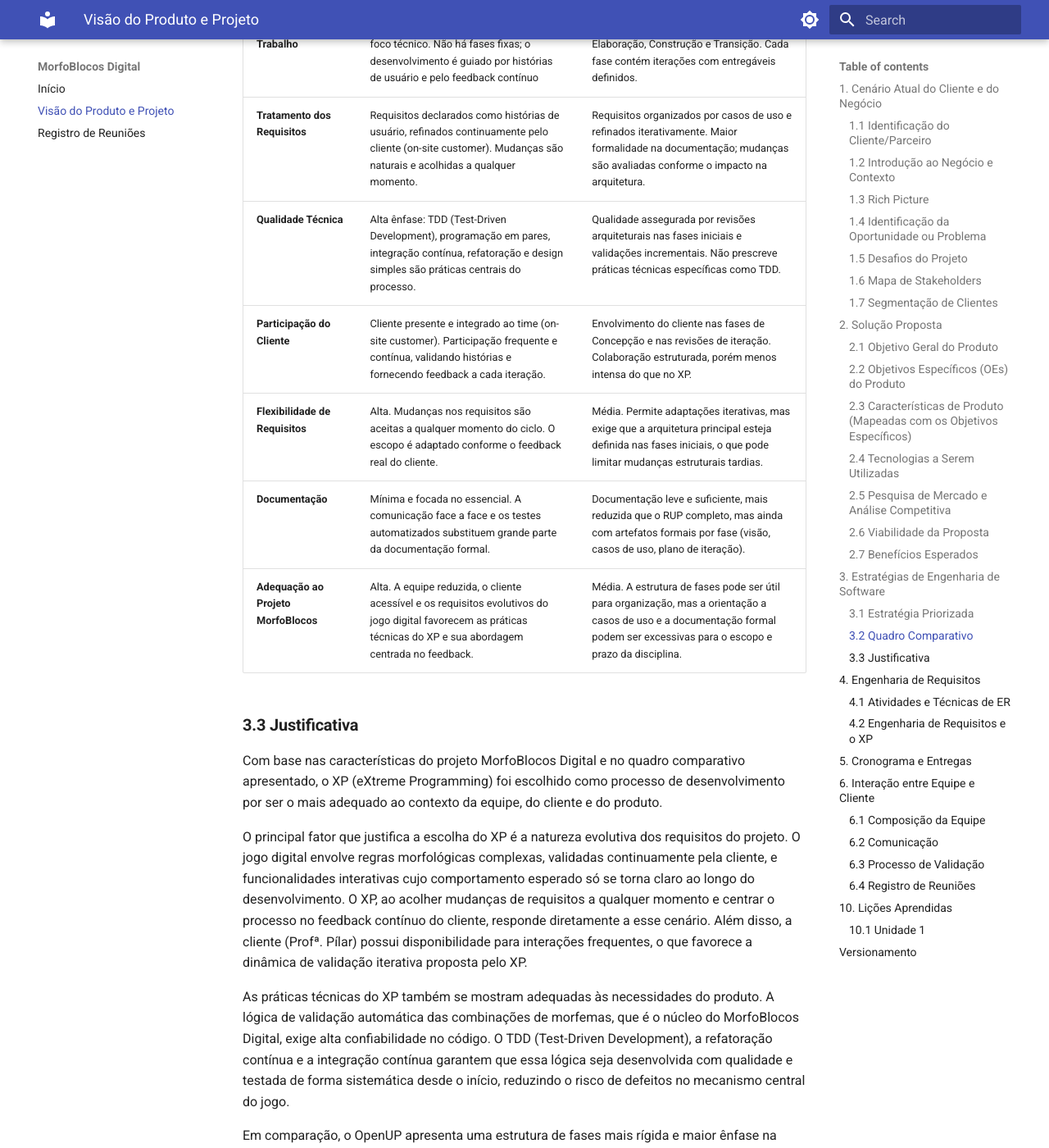
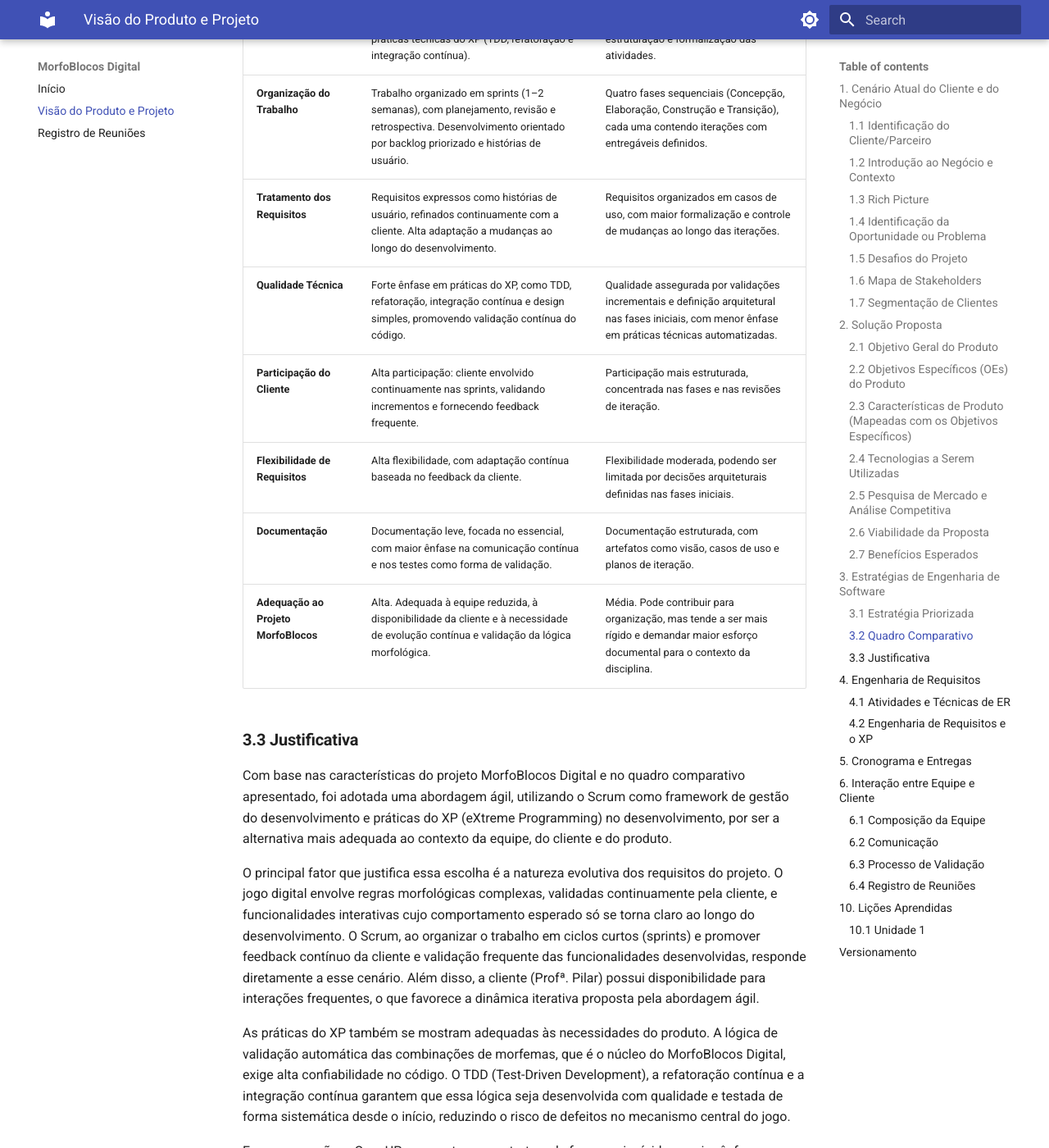
Before and after one commit to mdsreq-fga-unb/REQ-2026.1-T01--MorfoBlocosDigital, an MkDocs documentation site: the page built from docs/visao_produto.md, in a window 1280 px wide and 1400 px high, scrolled down 10151 px. Shown: the whole window at 82% size. Built offline with MkDocs 1.6.1 and Material for MkDocs 9.7.7, drawn with Linux system fonts in a browser that asks for light colours; some of the changed text lies outside the part shown.

Commit message:
fix(docs): corrige seções 1.4, 3.1, 3.2 e 3.3.

```diff
--- a/docs/visao_produto.md
+++ b/docs/visao_produto.md
@@ -42,7 +42,7 @@
 
 A infraestrutura baseada no jogo físico impõe restrições de uso, limitando a prática ao ambiente escolar e à disponibilidade de blocos. Soma-se a isso o custo do material, que dificulta sua aquisição e reduz o acesso por parte dos estudantes. Como consequência, há prejuízo na continuidade do aprendizado e na consolidação dos conceitos morfológicos.
 
-![Diagrama de Ishikawa](img/diagrama_ishikawa.jpeg)
+![Diagrama de Ishikawa](img/diagramaishikawa_morfoblocos.png)
 
 <p style="text-align:center;font-size:10px;font-weight:bold">Imagem 2</p>
 
@@ -175,40 +175,42 @@
 
 ### __3.1 Estratégia Priorizada__
 
-A abordagem de desenvolvimento de software adotada é híbrida.
+O projeto adota uma abordagem ágil, com ciclo de vida iterativo e incremental, permitindo a evolução contínua dos requisitos a partir do feedback da cliente ao longo das entregas.
 
-O ciclo de vida do projeto é iterativo e incremental.
+Para a gestão do desenvolvimento, é utilizado o Scrum, responsável pela organização do trabalho em sprints, priorização do backlog e realização de reuniões de planejamento, revisão e retrospectiva.
 
-Para a gestão do desenvolvimento, foi utilizado o framework ágil Scrum, com a organização do trabalho em sprints, uso de backlog e reuniões de acompanhamento.
+Complementarmente, são aplicadas práticas do XP (eXtreme Programming), como TDD, refatoração e integração contínua, especialmente devido à necessidade de garantir a corretude da lógica de validação das combinações de morfemas.
 
-Além disso, são adotadas algumas práticas de desenvolvimento inspiradas no XP, com foco na qualidade do código e melhoria contínua.
+Dessa forma, Scrum e XP são utilizados de maneira complementar: o Scrum organiza o processo e a interação com a cliente, enquanto o XP orienta a implementação técnica.
+
 
 ### __3.2 Quadro Comparativo__
 
 A seguir, apresenta-se uma comparação entre processos que poderiam ser utilizados no projeto.
 
-| Critério | XP (eXtreme Programming) | OpenUP (Open Unified Process) |
+| **Critério** | **ScrumXP** | **OpenUP (Open Unified Process)** |
 | :--- | :--- | :--- |
-| **Abordagem Geral** | Processo ágil com foco intenso em práticas técnicas de qualidade e desenvolvimento iterativo em ciclos curtos.  | Processo iterativo e incremental, baseado no Rational Unified Process (RUP), simplificado e adaptado para equipes menores. |
-| **Organização do Trabalho** | Iterações curtas (1–2 semanas) com foco técnico. Não há fases fixas; o desenvolvimento é guiado por histórias de usuário e pelo feedback contínuo | Quatro fases sequenciais: Concepção, Elaboração, Construção e Transição. Cada fase contém iterações com entregáveis definidos.  |
-| **Tratamento dos Requisitos** | Requisitos declarados como histórias de usuário, refinados continuamente pelo cliente (on-site customer). Mudanças são naturais e acolhidas a qualquer momento. | Requisitos organizados por casos de uso e refinados iterativamente. Maior formalidade na documentação; mudanças são avaliadas conforme o impacto na arquitetura. |
-| **Qualidade Técnica** | Alta ênfase: TDD (Test-Driven Development), programação em pares, integração contínua, refatoração e design simples são práticas centrais do processo.  | Qualidade assegurada por revisões arquiteturais nas fases iniciais e validações incrementais. Não prescreve práticas técnicas específicas como TDD. |
-| **Participação do Cliente** | Cliente presente e integrado ao time (on-site customer). Participação frequente e contínua, validando histórias e fornecendo feedback a cada iteração. | Envolvimento do cliente nas fases de Concepção e nas revisões de iteração. Colaboração estruturada, porém menos intensa do que no XP. |
-| **Flexibilidade de Requisitos** | Alta. Mudanças nos requisitos são aceitas a qualquer momento do ciclo. O escopo é adaptado conforme o feedback real do cliente. | Média. Permite adaptações iterativas, mas exige que a arquitetura principal esteja definida nas fases iniciais, o que pode limitar mudanças estruturais tardias. |
-| **Documentação** | Mínima e focada no essencial. A comunicação face a face e os testes automatizados substituem grande parte da documentação formal. | Documentação leve e suficiente, mais reduzida que o RUP completo, mas ainda com artefatos formais por fase (visão, casos de uso, plano de iteração). |
-| **Adequação ao Projeto MorfoBlocos** | Alta. A equipe reduzida, o cliente acessível e os requisitos evolutivos do jogo digital favorecem as práticas técnicas do XP e sua abordagem centrada no feedback. | Média. A estrutura de fases pode ser útil para organização, mas a orientação a casos de uso e a documentação formal podem ser excessivas para o escopo e prazo da disciplina. |
+| **Abordagem Geral** | Abordagem ágil que combina Scrum para gestão (sprints, backlog e eventos) com práticas técnicas do XP (TDD, refatoração e integração contínua).  | Processo iterativo e incremental baseado no RUP, com maior estruturação e formalização das atividades. |
+| **Organização do Trabalho** | Trabalho organizado em sprints (1–2 semanas), com planejamento, revisão e retrospectiva. Desenvolvimento orientado por backlog priorizado e histórias de usuário. | Quatro fases sequenciais (Concepção, Elaboração, Construção e Transição), cada uma contendo iterações com entregáveis definidos.  |
+| **Tratamento dos Requisitos** | Requisitos expressos como histórias de usuário, refinados continuamente com a cliente. Alta adaptação a mudanças ao longo do desenvolvimento. | Requisitos organizados em casos de uso, com maior formalização e controle de mudanças ao longo das iterações. |
+| **Qualidade Técnica** | Forte ênfase em práticas do XP, como TDD, refatoração, integração contínua e design simples, promovendo validação contínua do código.  | Qualidade assegurada por validações incrementais e definição arquitetural nas fases iniciais, com menor ênfase em práticas técnicas automatizadas. |
+| **Participação do Cliente** | Alta participação: cliente envolvido continuamente nas sprints, validando incrementos e fornecendo feedback frequente. | Participação mais estruturada, concentrada nas fases e nas revisões de iteração. |
+| **Flexibilidade de Requisitos** | Alta flexibilidade, com adaptação contínua baseada no feedback da cliente. | Flexibilidade moderada, podendo ser limitada por decisões arquiteturais definidas nas fases iniciais. |
+| **Documentação** | Documentação leve, focada no essencial, com maior ênfase na comunicação contínua e nos testes como forma de validação. | Documentação estruturada, com artefatos como visão, casos de uso e planos de iteração. |
+| **Adequação ao Projeto MorfoBlocos** | Alta. Adequada à equipe reduzida, à disponibilidade da cliente e à necessidade de evolução contínua e validação da lógica morfológica. | Média. Pode contribuir para organização, mas tende a ser mais rígido e demandar maior esforço documental para o contexto da disciplina. |
 
 ### __3.3 Justificativa__
 
-Com base nas características do projeto MorfoBlocos Digital e no quadro comparativo apresentado, o XP (eXtreme Programming) foi escolhido como processo de desenvolvimento por ser o mais adequado ao contexto da equipe, do cliente e do produto.
+Com base nas características do projeto MorfoBlocos Digital e no quadro comparativo apresentado, foi adotada uma abordagem ágil, utilizando o Scrum como framework de gestão do desenvolvimento e práticas do XP (eXtreme Programming) no desenvolvimento, por ser a alternativa mais adequada ao contexto da equipe, do cliente e do produto.
 
-O principal fator que justifica a escolha do XP é a natureza evolutiva dos requisitos do projeto. O jogo digital envolve regras morfológicas complexas, validadas continuamente pela cliente, e funcionalidades interativas cujo comportamento esperado só se torna claro ao longo do desenvolvimento. O XP, ao acolher mudanças de requisitos a qualquer momento e centrar o processo no feedback contínuo do cliente, responde diretamente a esse cenário. Além disso, a cliente (Profª. Pílar) possui disponibilidade para interações frequentes, o que favorece a dinâmica de validação iterativa proposta pelo XP.
+O principal fator que justifica essa escolha é a natureza evolutiva dos requisitos do projeto. O jogo digital envolve regras morfológicas complexas, validadas continuamente pela cliente, e funcionalidades interativas cujo comportamento esperado só se torna claro ao longo do desenvolvimento. O Scrum, ao organizar o trabalho em ciclos curtos (sprints) e promover feedback contínuo da cliente e validação frequente das funcionalidades desenvolvidas, responde diretamente a esse cenário. Além disso, a cliente (Profª. Pilar) possui disponibilidade para interações frequentes, o que favorece a dinâmica iterativa proposta pela abordagem ágil.
 
-As práticas técnicas do XP também se mostram adequadas às necessidades do produto. A lógica de validação automática das combinações de morfemas, que é o núcleo do MorfoBlocos Digital, exige alta confiabilidade no código. O TDD (Test-Driven Development), a refatoração contínua e a integração contínua garantem que essa lógica seja desenvolvida com qualidade e testada de forma sistemática desde o início, reduzindo o risco de defeitos no mecanismo central do jogo.
+As práticas do XP também se mostram adequadas às necessidades do produto. A lógica de validação automática das combinações de morfemas, que é o núcleo do MorfoBlocos Digital, exige alta confiabilidade no código. O TDD (Test-Driven Development), a refatoração contínua e a integração contínua garantem que essa lógica seja desenvolvida com qualidade e testada de forma sistemática desde o início, reduzindo o risco de defeitos no mecanismo central do jogo.
 
 Em comparação, o OpenUP apresenta uma estrutura de fases mais rígida e maior ênfase na documentação de artefatos formais, como casos de uso e planos de iteração. Embora adequado para projetos que necessitam de maior previsibilidade arquitetural desde o início, o OpenUP pode ser excessivo para o escopo e o prazo da disciplina, além de demandar maior esforço de documentação em um contexto onde a comunicação direta com a cliente é viável e preferível.
 
-Dessa forma, o XP se mostra o processo mais compatível com a abordagem híbrida adotada pela equipe, combinando rigor técnico com flexibilidade para atender à natureza evolutiva do MorfoBlocos Digital. O Scrum é utilizado de forma complementar como framework de gerenciamento, organizando o trabalho em sprints e garantindo acompanhamento contínuo sem conflitar com as práticas técnicas do XP.
+Dessa forma, o Scrum, em conjunto com práticas do XP, se mostra a alternativa mais adequada ao projeto, pois permite alinhar a organização do processo com a qualidade técnica do desenvolvimento, lidar com requisitos evolutivos e viabilizar entregas incrementais com validação contínua.
+
 
 ## __4. Engenharia de Requisitos__
 
@@ -416,3 +418,4 @@
 | 13/04/2026 | 1.4  | Correção de formatação na tabela da seção 4.2. | [Bruno Souza](https://github.com/youngburny) |
 | 05/05/2026 | 1.5  | Correção nas seções 2.1, 2.2 e 2.3. | [Bruno Souza](https://github.com/youngburny) |
 | 06/05/2026 | 1.6  | Correção nas seções 4.2, 5 e 6.1. | [Bruno Souza](https://github.com/youngburny) |
+| 06/05/2026 | 1.7  | Correção nas seções 1.4, 3.1, 3.2 e 3.3 | [Bruno Souza](https://github.com/youngburny) |
```
Also changed, not shown: docs/img/diagramaishikawa_morfoblocos.png (added).
